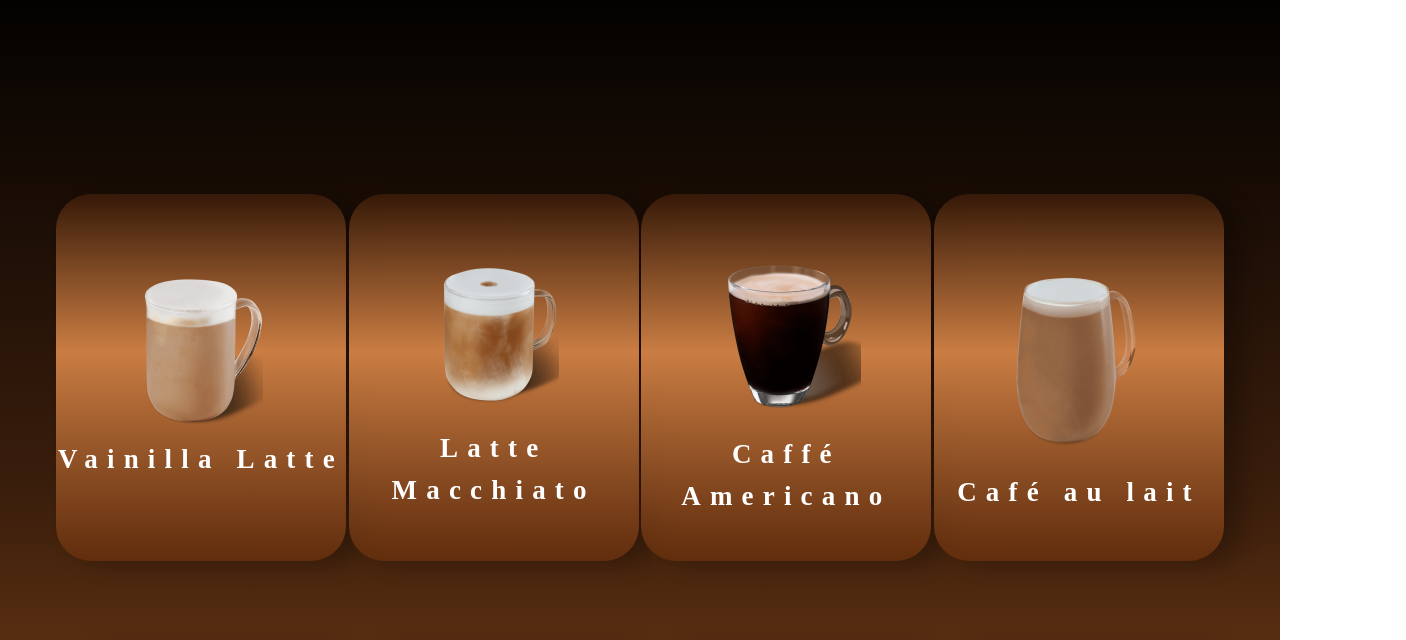
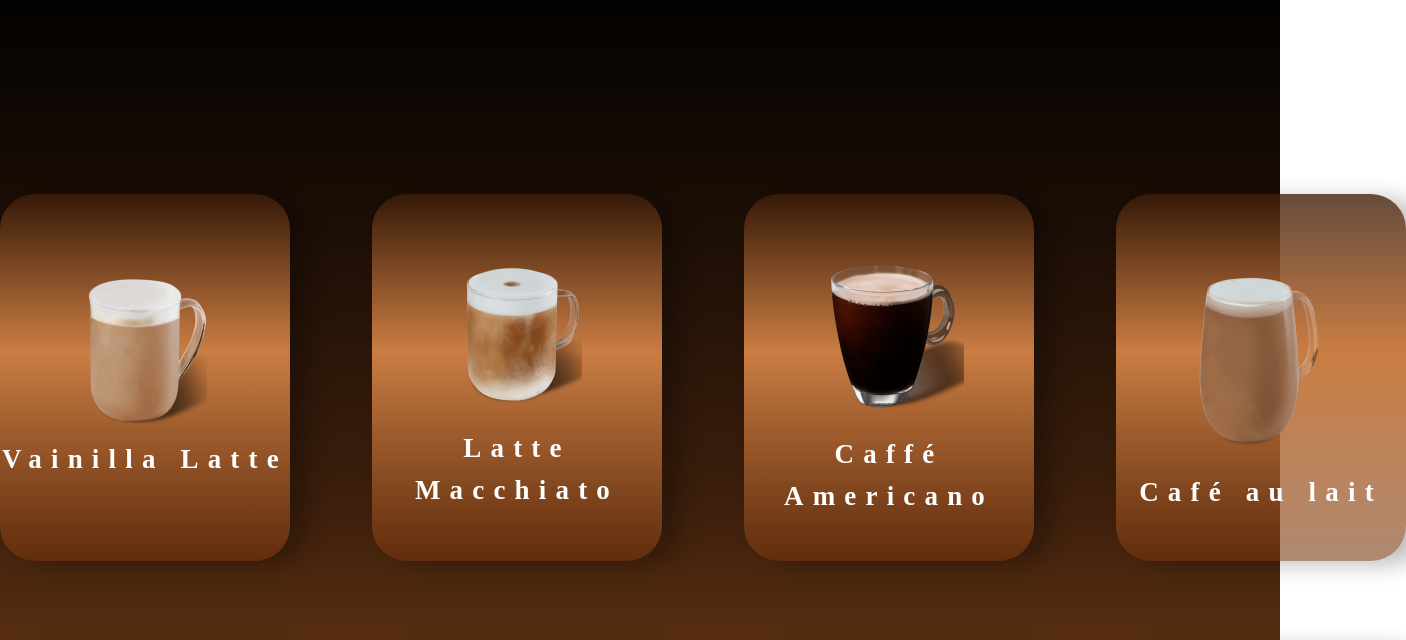
Before and after one commit to micaam13/pre-entrega-2, a plain HTML site: page receta.html in a window 1280 px wide. Shown: the part 1102-1742 px from the top of the page, 1406 px wide, since content can reach past the window. Drawn offline with Linux system fonts and the light colour scheme; a web font is replaced by a local one.

Commit message:
agregado grid

```diff
--- a/estilos/recetas.css
+++ b/estilos/recetas.css
@@ -43,15 +43,11 @@ main {
   );
 }
 .seccion-recetas {
-  padding: 216px 56px 306px 56px;
-  display: flex;
-  flex-direction: column;
+  padding: 216px 0 306px 0;
+  margin: 0 auto;
+  display: grid;
+  grid-template-columns: repeat(4, 1fr);
   gap: 82px;
-}
-.fila-recetas {
-  display: flex;
-  flex-direction: row;
-  justify-content: space-between;
 }
 .receta {
   display: flex;
@@ -61,6 +57,7 @@ main {
   gap: 15px;
   width: 290px;
   height: 367px;
+  margin: 0 auto;
   border-radius: 35px;
   background: linear-gradient(
     180deg,
--- a/receta.html
+++ b/receta.html
@@ -71,7 +71,6 @@
         </div>
       </section>
       <section class="seccion-recetas">
-        <div class="fila-recetas">
         <div class="receta">
           <img src="imagenes/cafe_1.png" alt="receta de cafe" />
           <p>Vainilla Latte</p>
@@ -88,8 +87,6 @@
           <img src="imagenes/cafe_4.png" alt="receta de cafe" />
           <p>Café au lait</p>
         </div>
-        </div>
-        <div class="fila-recetas">
         <div class="receta">
           <img src="imagenes/cafe_5.png" alt="receta de cafe" />
           <p>Espresso espumante con menta</p>
@@ -105,7 +102,6 @@
         <div class="receta">
           <img src="imagenes/cafe_8.png" alt="receta de cafe" />
           <p>Flat White</p>
-          </div>
         </div>
       </section>
     </main>
```
Lines whose indentation alone changed are shown as unchanged.
